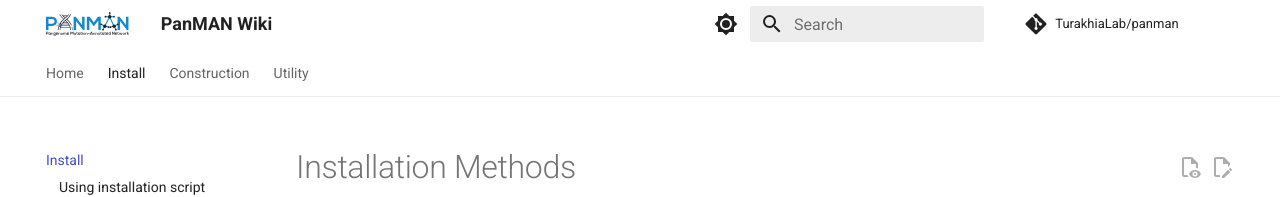
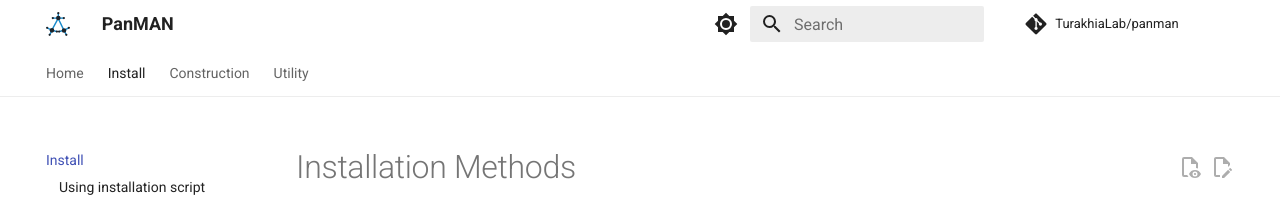
Before and after one commit to TurakhiaLab/panman, an MkDocs documentation site: the page built from docs/install.md, in a window 1280 px wide. Shown: the top 197 px of the page. Built offline with MkDocs 1.6.1 and Material for MkDocs 9.7.7, drawn with Linux system fonts in a browser that asks for light colours; comment, search, counter and statistics services are not loaded.

Commit message:
updated fevicon

```diff
--- a/mkdocs.yml
+++ b/mkdocs.yml
@@ -1,4 +1,4 @@
-site_name: PanMAN Wiki
+site_name: PanMAN
 repo_name: TurakhiaLab/panman
 repo_url: https://github.com/TurakhiaLab/panman
 
@@ -41,8 +41,8 @@
         icon: material/brightness-4
         name: Switch to light mode
 
-  favicon: images/icon.svg
-  logo: images/logo.svg
+  favicon: images/icon.png
+  logo: images/icon.svg
 
   icon:
   admonition:
```
Also changed, not shown: docs/index.md (+1 -1 lines).
